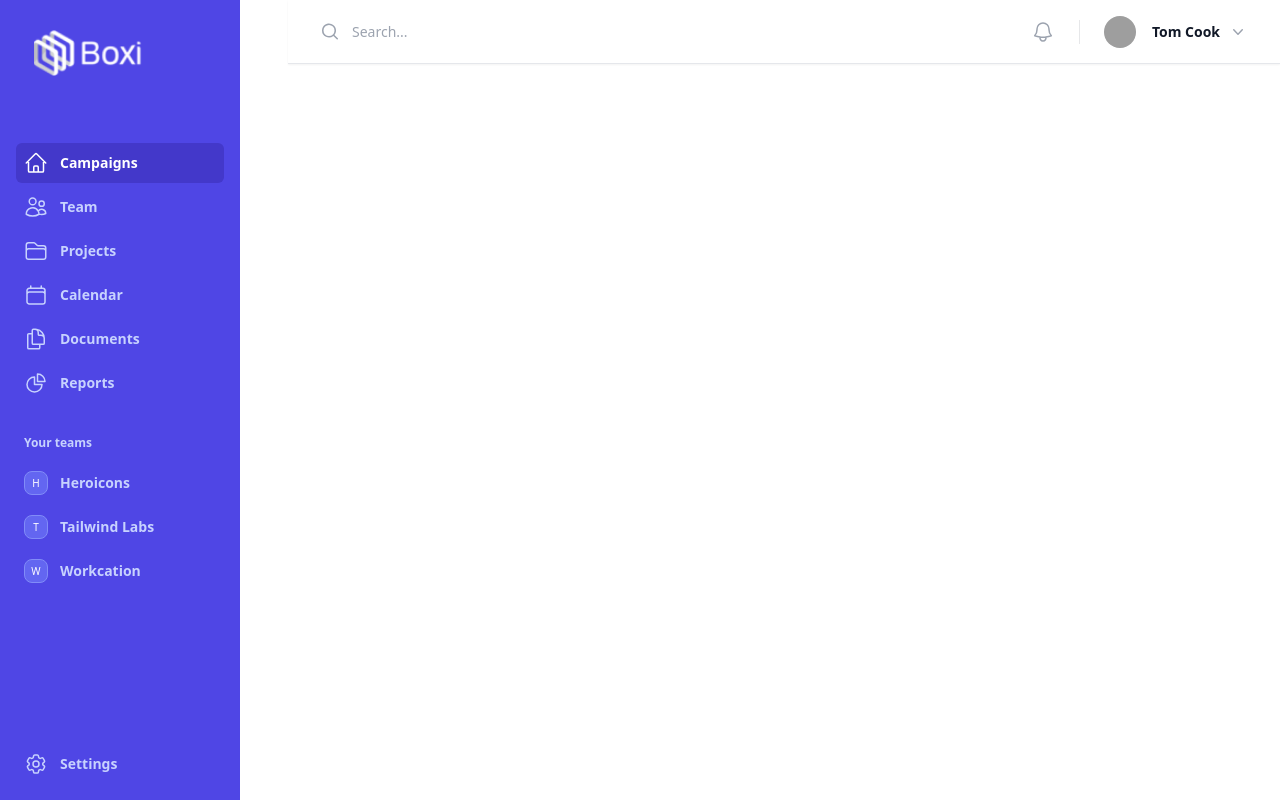
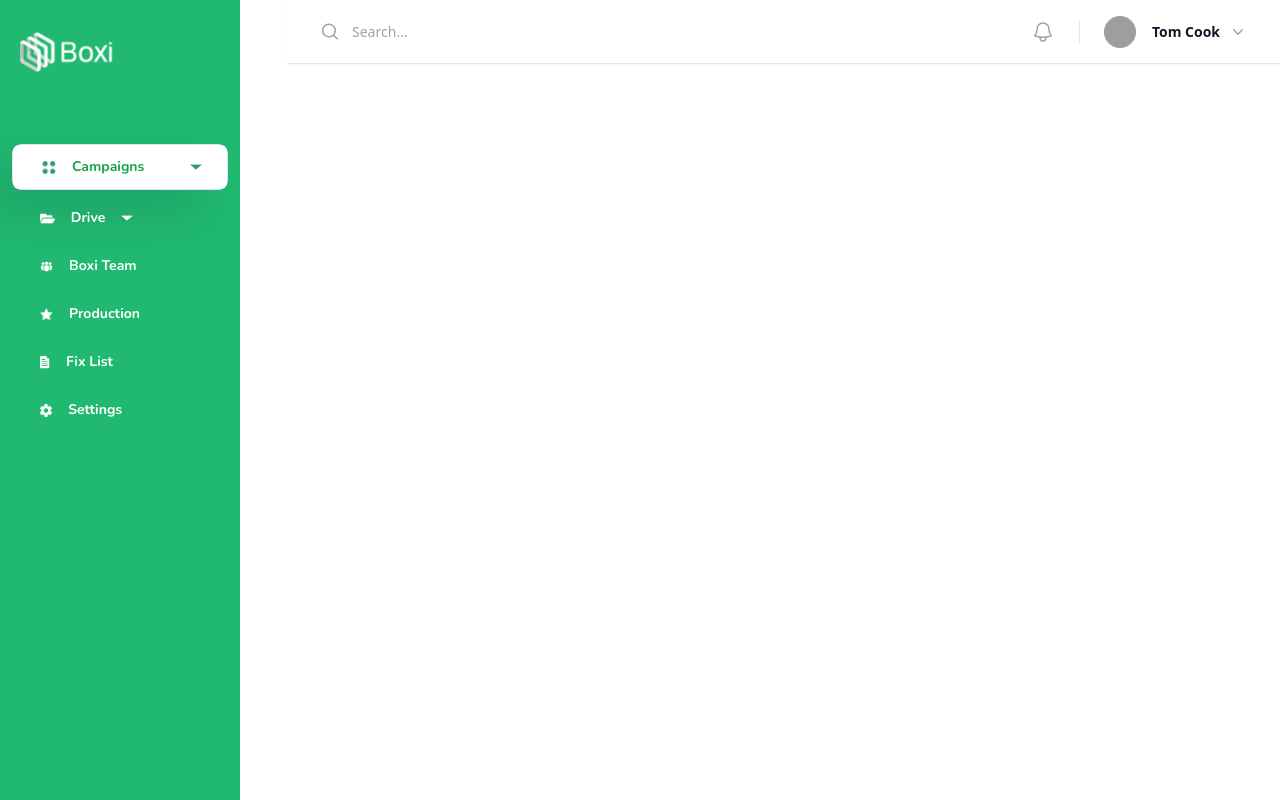
Before and after one commit to arslanazharr/boxi, a React (Create React App) app: page / in a window 1280 px wide. Built offline with nearby package versions, Linux system fonts and the light colour scheme; grey boxes are pictures that could not be loaded.

Commit message:
second-commit

```diff
--- a/public/index.html
+++ b/public/index.html
@@ -2,42 +2,23 @@
 <html lang="en">
   <head>
     <meta charset="utf-8" />
-    <link rel="icon" href="%PUBLIC_URL%/favicon.ico" />
     <meta name="viewport" content="width=device-width, initial-scale=1" />
     <meta name="theme-color" content="#000000" />
     <meta
       name="description"
       content="Web site created using create-react-app"
     />
-    <link rel="apple-touch-icon" href="%PUBLIC_URL%/logo192.png" />
-    <!--
-      manifest.json provides metadata used when your web app is installed on a
-      user's mobile device or desktop. See https://developers.google.com/web/fundamentals/web-app-manifest/
-    -->
-    <link rel="manifest" href="%PUBLIC_URL%/manifest.json" />
-    <!--
-      Notice the use of %PUBLIC_URL% in the tags above.
-      It will be replaced with the URL of the `public` folder during the build.
-      Only files inside the `public` folder can be referenced from the HTML.
 
-      Unlike "/favicon.ico" or "favicon.ico", "%PUBLIC_URL%/favicon.ico" will
-      work correctly both with client-side routing and a non-root public URL.
-      Learn how to configure a non-root public URL by running `npm run build`.
-    -->
+    <link rel="preconnect" href="https://fonts.googleapis.com" />
+    <link rel="preconnect" href="https://fonts.gstatic.com" crossorigin />
+    <link
+      href="https://fonts.googleapis.com/css2?family=Nunito:wght@700&display=swap"
+      rel="stylesheet"
+    />
+
     <title>React App</title>
   </head>
   <body>
-    <noscript>You need to enable JavaScript to run this app.</noscript>
     <div id="root"></div>
-    <!--
-      This HTML file is a template.
-      If you open it directly in the browser, you will see an empty page.
-
-      You can add webfonts, meta tags, or analytics to this file.
-      The build step will place the bundled scripts into the <body> tag.
-
-      To begin the development, run `npm start` or `yarn start`.
-      To create a production bundle, use `npm run build` or `yarn build`.
-    -->
   </body>
 </html>
--- /dev/null
+++ b/src/components/Ldata.jsx
@@ -0,0 +1,33 @@
+import campaigns from "../graphics/sidebar icons/campaigns.png";
+import drive from "../graphics/sidebar icons/drive.png";
+import list from "../graphics/sidebar icons/list.png";
+import production from "../graphics/sidebar icons/production.png";
+import settings from "../graphics/sidebar icons/settings.png";
+import team from "../graphics/sidebar icons/team.png";
+
+const Ldata = [
+  {
+    imgsrc: campaigns,
+    title: "Software Development",
+  },
+  {
+    imgsrc: drive,
+    title: "Drive",
+  },
+  {
+    imgsrc: team,
+    title: "Boxi Team",
+  },
+  {
+    imgsrc: production,
+    title: "Production",
+  },
+  {
+    imgsrc: list,
+    title: "Fix List",
+  },
+  {
+    imgsrc: settings,
+    title: "Settings",
+  },
+];
--- a/src/components/SideBar.jsx
+++ b/src/components/SideBar.jsx
@@ -1,43 +1,38 @@
 import { Fragment, useState } from "react";
 import { Dialog, Menu, Transition } from "@headlessui/react";
-import {
-  Bars3Icon,
-  BellIcon,
-  CalendarIcon,
-  ChartPieIcon,
-  Cog6ToothIcon,
-  DocumentDuplicateIcon,
-  FolderIcon,
-  HomeIcon,
-  UsersIcon,
-  XMarkIcon,
-} from "@heroicons/react/24/outline";
+import { Bars3Icon, BellIcon, XMarkIcon } from "@heroicons/react/24/outline";
 import {
   ChevronDownIcon,
   MagnifyingGlassIcon,
 } from "@heroicons/react/20/solid";
 
-// logo
+import campaigns from "../graphics/sidebar icons/campaigns.png";
+import drive from "../graphics/sidebar icons/drive.png";
+import list from "../graphics/sidebar icons/list.png";
+import production from "../graphics/sidebar icons/production.png";
+import settings from "../graphics/sidebar icons/settings.png";
+import team from "../graphics/sidebar icons/team.png";
+import greenArrow from "../graphics/sidebar icons/greenArrow.png";
+import whiteArrow from "../graphics/sidebar icons/whiteArrow.png";
 import logo from "../graphics/logo.png";
-// logo
 
-// css
-import "../components/sidebar.css";
-// css
+import "./sidebar.css";
 
-const navigation = [
-  { name: "Campaigns", href: "#", icon: HomeIcon, current: true },
-  { name: "Team", href: "#", icon: UsersIcon, current: false },
-  { name: "Projects", href: "#", icon: FolderIcon, current: false },
-  { name: "Calendar", href: "#", icon: CalendarIcon, current: false },
-  { name: "Documents", href: "#", icon: DocumentDuplicateIcon, current: false },
-  { name: "Reports", href: "#", icon: ChartPieIcon, current: false },
+const Ldata = [
+  {
+    name: "Campaigns",
+    href: "#",
+    icon: campaigns,
+    arrow: greenArrow,
+    current: true,
+  },
+  { name: "Drive", href: "#", icon: drive, arrow: whiteArrow },
+  { name: "Boxi Team", href: "#", icon: team },
+  { name: "Production", href: "#", icon: production },
+  { name: "Fix List", href: "#", icon: list },
+  { name: "Settings", href: "#", icon: settings },
 ];
-const teams = [
-  { id: 1, name: "Heroicons", href: "#", initial: "H", current: false },
-  { id: 2, name: "Tailwind Labs", href: "#", initial: "T", current: false },
-  { id: 3, name: "Workcation", href: "#", initial: "W", current: false },
-];
+
 const userNavigation = [
   { name: "Your profile", href: "#" },
   { name: "Sign out", href: "#" },
@@ -47,7 +42,7 @@ function classNames(...classes) {
   return classes.filter(Boolean).join(" ");
 }
 
-export default function SideBar() {
+export default function Example() {
   const [sidebarOpen, setSidebarOpen] = useState(false);
 
   return (
@@ -106,7 +101,7 @@ export default function SideBar() {
                     </div>
                   </Transition.Child>
                   {/* Sidebar component, swap this element with another sidebar if you like */}
-                  <div className="flex grow flex-col gap-y-5 overflow-y-auto bg-indigo-600 px-6 pb-4">
+                  <div className="flex grow flex-col gap-y-5 overflow-y-auto bg-green-600 main-div">
                     <div className="flex h-16 shrink-0 items-center">
                       <img
                         className="h-8 w-auto logo"
@@ -117,69 +112,36 @@ export default function SideBar() {
                     <nav className="flex flex-1 flex-col">
                       <ul role="list" className="flex flex-1 flex-col gap-y-7">
                         <li>
-                          <ul role="list" className="-mx-2 space-y-1">
-                            {navigation.map((item) => (
-                              <li key={item.name}>
+                          <ul role="list" className="-mx-2 space-y-2">
+                            {Ldata.map((item, index) => (
+                              <li
+                                key={item.name}
+                                className={index < 1 ? "custom-class" : ""}
+                              >
                                 <a
                                   href={item.href}
                                   className={classNames(
                                     item.current
-                                      ? "bg-indigo-700 text-white"
-                                      : "text-indigo-200 hover:text-white hover:bg-indigo-700",
-                                    "group flex gap-x-3 rounded-md p-2 text-sm leading-6 font-semibold"
+                                      ? "bg-white text-green-600"
+                                      : "text-white",
+                                    "group flex gap-x-4 rounded-md p-2 text-sm leading-6 font-semibold"
                                   )}
                                 >
-                                  <item.icon
-                                    className={classNames(
-                                      item.current
-                                        ? "text-white"
-                                        : "text-indigo-200 group-hover:text-white",
-                                      "h-6 w-6 shrink-0"
-                                    )}
-                                    aria-hidden="true"
+                                  <img
+                                    className="list-icons"
+                                    src={item.icon}
+                                    alt=""
                                   />
                                   {item.name}
+                                  <img
+                                    className="arrow"
+                                    src={item.arrow}
+                                    alt=""
+                                  />
                                 </a>
                               </li>
                             ))}
                           </ul>
-                        </li>
-                        <li>
-                          <div className="text-xs font-semibold leading-6 text-indigo-200">
-                            Your teams
-                          </div>
-                          <ul role="list" className="-mx-2 mt-2 space-y-1">
-                            {teams.map((team) => (
-                              <li key={team.name}>
-                                <a
-                                  href={team.href}
-                                  className={classNames(
-                                    team.current
-                                      ? "bg-indigo-700 text-white"
-                                      : "text-indigo-200 hover:text-white hover:bg-indigo-700",
-                                    "group flex gap-x-3 rounded-md p-2 text-sm leading-6 font-semibold"
-                                  )}
-                                >
-                                  <span className="flex h-6 w-6 shrink-0 items-center justify-center rounded-lg border border-indigo-400 bg-indigo-500 text-[0.625rem] font-medium text-white">
-                                    {team.initial}
-                                  </span>
-                                  <span className="truncate">{team.name}</span>
-                                </a>
-                              </li>
-                            ))}
-                          </ul>
-                        </li>
-                        <li className="mt-auto">
-                          <a
-                            href="#"
-                            className="group -mx-2 flex gap-x-3 rounded-md p-2 text-sm font-semibold leading-6 text-indigo-200 hover:bg-indigo-700 hover:text-white"
-                          >
-                            <Cog6ToothIcon
-                              className="h-6 w-6 shrink-0 text-indigo-200 group-hover:text-white"
-                              aria-hidden="true"
-                            />
-                            Settings
-                          </a>
                         </li>
                       </ul>
                     </nav>
@@ -191,76 +153,36 @@ export default function SideBar() {
         </Transition.Root>
 
         {/* Static sidebar for desktop */}
-        <div className="hidden lg:fixed lg:inset-y-0 lg:z-50 lg:flex lg:w-60 lg:flex-col">
-          {/* Sidebar component, swap this element with another sidebar if you like */}
-          <div className="flex grow flex-col gap-y-5 overflow-y-auto bg-indigo-600 px-6 pb-4">
-            <img className="logo" src={logo} alt="" />
+        <div className="hidden lg:fixed lg:inset-y-0 lg:z-50 lg:flex lg:w-60 lg:flex-col ">
+          <div className="flex grow flex-col gap-y-5 overflow-y-auto bg-green-600 main-div">
+            <div className="flex h-16 shrink-0 items-center">
+              <img className="h-8 w-auto logo" src={logo} alt="Your Company" />
+            </div>
             <nav className="flex flex-1 flex-col">
               <ul role="list" className="flex flex-1 flex-col gap-y-7">
                 <li>
-                  <ul role="list" className="-mx-2 space-y-1">
-                    {navigation.map((item) => (
-                      <li key={item.name}>
+                  <ul role="list" className="-mx-2 space-y-2">
+                    {Ldata.map((item, index) => (
+                      <li
+                        key={item.name}
+                        className={index < 1 ? "custom-class" : ""}
+                      >
                         <a
                           href={item.href}
                           className={classNames(
                             item.current
-                              ? "bg-indigo-700 text-white"
-                              : "text-indigo-200 hover:text-white hover:bg-indigo-700",
-                            "group flex gap-x-3 rounded-md p-2 text-sm leading-6 font-semibold"
+                              ? "bg-white text-green-600"
+                              : "text-white",
+                            "group flex gap-x-4 rounded-md p-2 text-sm leading-6 font-semibold"
                           )}
                         >
-                          <item.icon
-                            className={classNames(
-                              item.current
-                                ? "text-white"
-                                : "text-indigo-200 group-hover:text-white",
-                              "h-6 w-6 shrink-0"
-                            )}
-                            aria-hidden="true"
-                          />
+                          <img className="list-icons" src={item.icon} alt="" />
                           {item.name}
+                          <img className="arrow" src={item.arrow} alt="" />
                         </a>
                       </li>
                     ))}
                   </ul>
-                </li>
-                <li>
-                  <div className="text-xs font-semibold leading-6 text-indigo-200">
-                    Your teams
-                  </div>
-                  <ul role="list" className="-mx-2 mt-2 space-y-1">
-                    {teams.map((team) => (
-                      <li key={team.name}>
-                        <a
-                          href={team.href}
-                          className={classNames(
-                            team.current
-                              ? "bg-indigo-700 text-white"
-                              : "text-indigo-200 hover:text-white hover:bg-indigo-700",
-                            "group flex gap-x-3 rounded-md p-2 text-sm leading-6 font-semibold"
-                          )}
-                        >
-                          <span className="flex h-6 w-6 shrink-0 items-center justify-center rounded-lg border border-indigo-400 bg-indigo-500 text-[0.625rem] font-medium text-white">
-                            {team.initial}
-                          </span>
-                          <span className="truncate">{team.name}</span>
-                        </a>
-                      </li>
-                    ))}
-                  </ul>
-                </li>
-                <li className="mt-auto">
-                  <a
-                    href="#"
-                    className="group -mx-2 flex gap-x-3 rounded-md p-2 text-sm font-semibold leading-6 text-indigo-200 hover:bg-indigo-700 hover:text-white"
-                  >
-                    <Cog6ToothIcon
-                      className="h-6 w-6 shrink-0 text-indigo-200 group-hover:text-white"
-                      aria-hidden="true"
-                    />
-                    Settings
-                  </a>
                 </li>
               </ul>
             </nav>
@@ -309,14 +231,12 @@ export default function SideBar() {
                   <span className="sr-only">View notifications</span>
                   <BellIcon className="h-6 w-6" aria-hidden="true" />
                 </button>
-
                 {/* Separator */}
                 <div
                   className="hidden lg:block lg:h-6 lg:w-px lg:bg-gray-900/10"
                   aria-hidden="true"
                 />
 
-                {/* Profile dropdown */}
                 <Menu as="div" className="relative">
                   <Menu.Button className="-m-1.5 flex items-center p-1.5">
                     <span className="sr-only">Open user menu</span>
@@ -371,7 +291,7 @@ export default function SideBar() {
           </div>
 
           <main className="py-10">
-            <div className="px-4 sm:px-6 lg:px-8">{/* Your content */}</div>
+            <div className="px-4 sm:px-6 lg:px-8"></div>
           </main>
         </div>
       </div>
--- a/src/components/sidebar.css
+++ b/src/components/sidebar.css
@@ -1,4 +1,54 @@
+.list-icons {
+  height: 13px;
+  width: auto;
+}
+
+li a {
+  display: flex;
+  align-items: center;
+  font-family: "Nunito";
+  font-style: normal;
+  font-weight: 700;
+  font-size: 15px;
+  line-height: 20px;
+}
+
+li {
+  margin-left: 20px;
+  margin-right: 20px;
+}
+ul {
+  margin-top: 30px;
+}
+
+.custom-class {
+  display: flex;
+  justify-content: center;
+  margin-left: 0 !important;
+  margin-right: 0 !important;
+  background: #ffffff;
+  border: 0.56px solid #e2def9;
+  box-shadow: -28px 22px 45px rgba(27, 29, 66, 0.139423);
+  border-radius: 10px;
+}
+
+.custom-class a {
+  padding: 10px 35px 10px 35px;
+}
+
+.custom-class a .list-icons {
+  margin-left: -6px;
+}
+.custom-class a .arrow {
+  margin-left: 30px;
+}
+
 .logo {
-  width: 160px;
-  padding: 30px 40px 47px 10px;
+  margin-left: 20px;
+  margin-top: 40px;
+  height: 40px;
 }
+
+.main-div {
+  background-color: #20b96f !important;
+}
--- a/src/index.css
+++ b/src/index.css
@@ -3,3 +3,7 @@
 @import "tailwindcss/components";
 
 @import "tailwindcss/utilities";
+
+* {
+  /* font-family: "Nunito"; */
+}
```
Also changed, not shown: src/graphics/sidebar icons/greenArrow.png (added), src/graphics/sidebar icons/whiteArrow.png (added).
